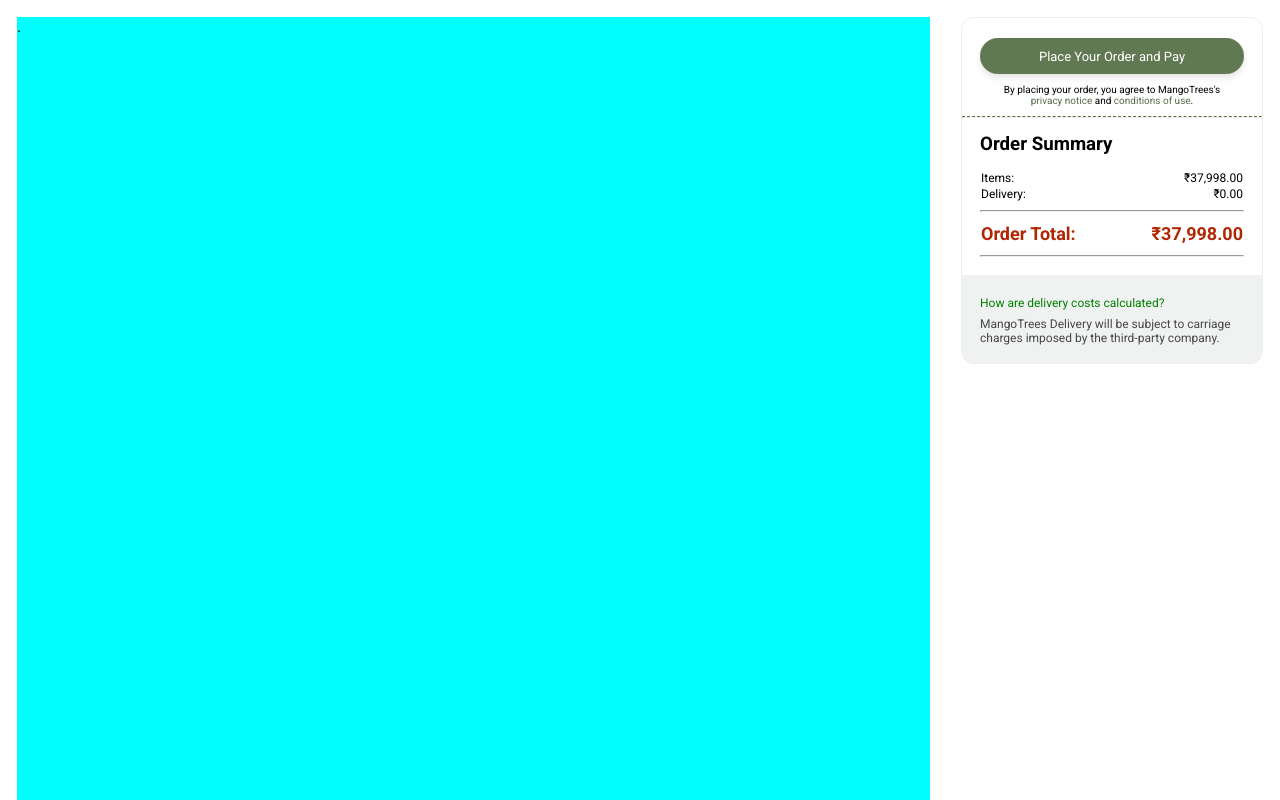
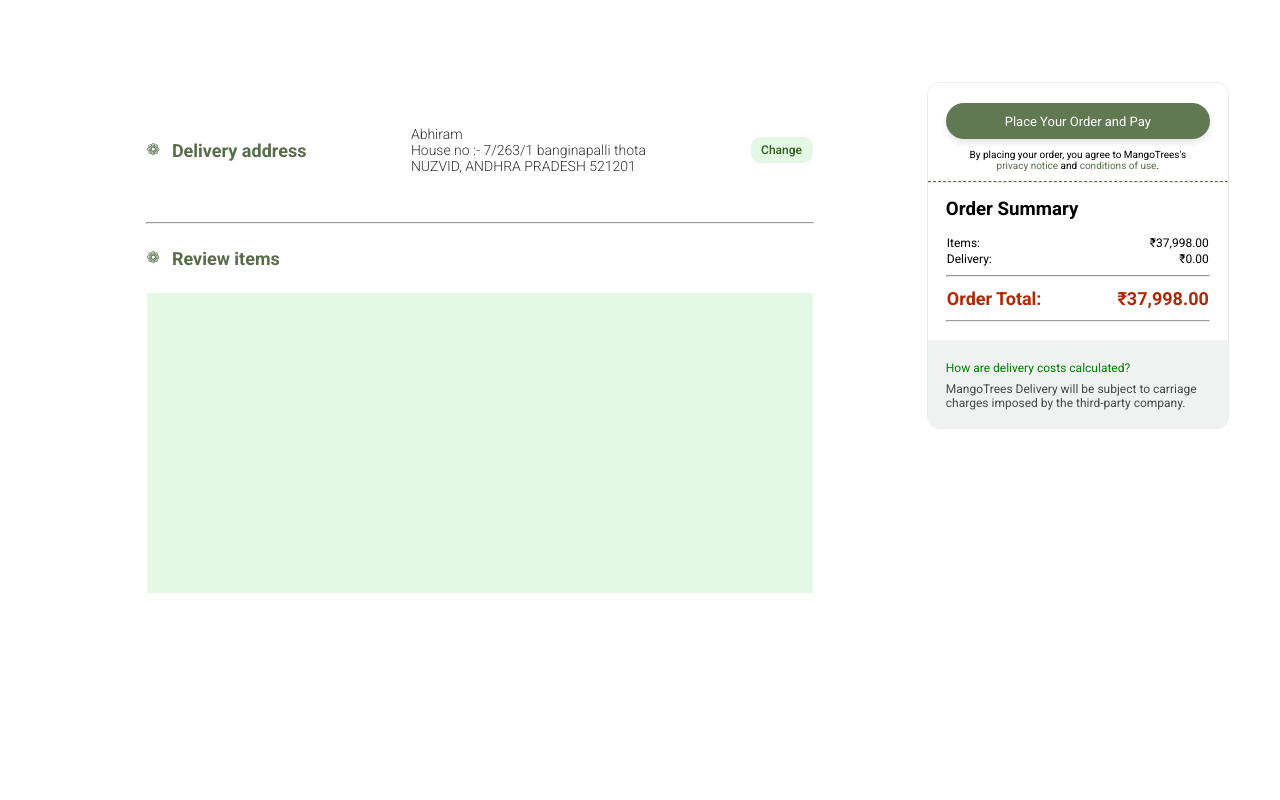
Before and after one commit to abhiram418/mangotrees-UI, an Angular app: page /checkout in a window 1280 px wide. Shown: the top 800 px of the page. Built offline with nearby package versions, Linux system fonts and the light colour scheme.

Commit message:
added the check-out-review-items

```diff
--- a/src/app/Product/check-out-page/check-out-page.component.css
+++ b/src/app/Product/check-out-page/check-out-page.component.css
@@ -7,6 +7,7 @@
 }
 .check-out-component{
     width: calc(100%-34px);
+    margin-top: 65px;
     padding: 17px;
     display: flex;
     justify-content: space-between;
@@ -15,15 +16,127 @@
     border-radius: 12px;
     border: 1.5px solid rgb(237, 237, 237);
 }
+.multi-line-ellipsis{
+    overflow: hidden;
+    display: -webkit-box;
+    -webkit-box-orient: vertical;
+    -webkit-line-clamp: 5;
+    text-overflow: ellipsis;
+}
+
+
 
 
 .check-out-all-items{
-    height: 1000px;
-    width: calc(100% - 333px);
-    background-color: aqua;
+    height: fit-content;
+    width: calc(100% - 321px);
+    padding-top: 20px;
+    display: flex;
+    flex-direction: column;
+    align-items: center;
+    /* background-color: aqua; */
 }
 
 
+.check-out-delivery-address{
+    height: fit-content;
+    width: 666px;
+    padding-inline: 6px;
+    display: flex;
+    justify-content: space-between;
+    /* align-items: center; */
+    /* background-color: antiquewhite; */
+}
+.check-out-delivery-address-title{
+    display: flex;
+    align-items: center;
+}
+.check-out-delivery-address-title a{
+    margin-bottom: 1.5px;
+    margin-right: 12px;
+    color: #576d4a;
+}
+.check-out-delivery-address-title h3{
+    margin: 0px;
+    font-size: 18px;
+    color: #576d4a;
+}
+.check-out-delivery-address p{
+    height: fit-content;
+    max-width: 275px;
+    margin-top: 24px;
+    margin-bottom: 24px;
+    font-size: 14px;
+    align-self: center;
+    color: #333;
+}
+.change-button{
+    width: 50px;
+    padding: 5px;
+    text-align: center;
+    font-size: 12px;
+    align-self: center;
+    cursor: pointer;
+    border-radius: 10px;
+    border: 1.5px solid rgb(237, 237, 237);
+    transition: 0.33s;
+    background-color: #e4f9e4;
+}
+.change-button:active{
+    transition: 0.3s;
+    background-color: #d8f3d8;
+}
+.change-button a{
+    font-weight: 500;
+    user-select: none;
+    color: #335b1e;
+}
+
+.check-out-all-items hr{
+    width: 666px;
+    margin-top: 24px;
+    margin-bottom: 24px;
+}
+
+
+.check-out-review-items{
+    width: 666px;
+    display: flex;
+    flex-direction: column;
+}
+
+.check-out-review-items-title{
+    padding-bottom: 24px;
+    display: flex;
+    align-items: center;
+}
+.check-out-review-items-title a{
+    margin-bottom: 1.5px;
+    margin-right: 12px;
+    color: #576d4a;
+}
+.check-out-review-items-title h3{
+    margin: 0px;
+    font-size: 18px;
+    color: #576d4a;
+}
+
+.review-items-list{
+    width: 100%;
+}
+.review-item{
+    height: 300px;
+    width: 100%;
+    background-color: #e4f9e4;
+}
+
+
+
+
+.Width-300{
+    width: 303px;
+    /* background-color: #576d4a; */
+}
 .proceed-to-check-out{
     height: fit-content;
     width: 300px;
@@ -133,9 +246,60 @@ td{
 
 
 
+@media (max-width: 2080px){
+    .proceed-to-check-out{
+        right: 18%;
+    }
+}@media (max-width: 1980px){
+    .proceed-to-check-out{
+        right: 14%;
+    }
+}@media (max-width: 1880px){
+    .proceed-to-check-out{
+        right: 10%;
+    }
+}@media (max-width: 1580px){
+    .proceed-to-check-out{
+        right: 7%;
+    }
+}@media (max-width: 1480px){
+    .proceed-to-check-out{
+        right: 5%;
+    }
+}@media (max-width: 1375px){
+    .proceed-to-check-out{
+        right: 4%;
+    }
+}@media (max-width: 1275px){
+    .proceed-to-check-out{
+        right: 3%;
+    }
+}@media (max-width: 1221px){
+    .proceed-to-check-out{
+        right: 2%;
+    }
+}@media (max-width: 1115px){
+    .proceed-to-check-out{
+        right: 17px;
+    }
+}
+@media (max-width: 1085px){
+    .check-out-delivery-address{
+        height: fit-content;
+        min-height: 160px;
+        width: 333px;
+        text-align: center;
+        flex-direction: column;
+    }
 
+    .check-out-all-items hr{
+        width: 333px;
+    }
 
-
+    .check-out-review-items{
+        width: 333px;
+    }
+}
 @media (max-width: 850px){
     .check-out-all-items{
         /* height: fit-content; */
@@ -153,3 +317,23 @@ td{
         right: 0;
     }
 }
+@media (max-width: 874px){
+    .check-out-component{
+        margin-top: 121px;
+    }
+}
+
+
+@media (max-width: 380px) {
+    .check-out-delivery-address{
+        width: 275px;
+    }
+
+    .check-out-all-items hr{
+        width: 250px !important;
+    }
+
+    .check-out-review-items{
+        width: 275px;
+    }
+}
--- a/src/app/Product/check-out-page/check-out-page.component.html
+++ b/src/app/Product/check-out-page/check-out-page.component.html
@@ -1,9 +1,32 @@
 <div class="check-out-page roboto-regular">
+    <!-- <app-nav-bar [navBarData]="navBarData" (redirectTo)="RedirectTo($event)" (search)="Search($event)"></app-nav-bar> -->
+
     <div class="check-out-component">
         <div class="check-out-all-items">
-            .
+            <div class="check-out-delivery-address">
+                <div class="check-out-delivery-address-title">
+                    <a>❁</a>
+                    <h3>Delivery address</h3>
+                </div>
+                <p class="roboto-light multi-line-ellipsis">Abhiram <br>House no :- 7/263/1 banginapalli thota <br> NUZVID, ANDHRA PRADESH 521201</p>
+                <div class="change-button">
+                    <a>Change</a>
+                </div>
+            </div>
+            <hr>
+            <div class="check-out-review-items">
+                <div class="check-out-review-items-title">
+                    <a>❁</a>
+                    <h3>Review items</h3>
+                </div>
+                <div class="review-items-list">
+                    <div class="review-item">
+
+                    </div>
+                </div>
+            </div>
         </div>
-        <div>
+        <div class="Width-300">
             <div class="proceed-to-check-out blur">
                 <div class="proceed-to-payment">
                     <div>
@@ -49,4 +72,5 @@
             </div>
         </div>
     </div>
+
 </div>
--- a/src/app/Product/check-out-page/check-out-page.component.ts
+++ b/src/app/Product/check-out-page/check-out-page.component.ts
@@ -1,12 +1,23 @@
 import { Component } from '@angular/core';
+import { FooterComponent } from "../../components/footer/footer.component";
+import { NavBarComponent } from "../../components/nav-bar/nav-bar.component";
+import { NavBarData } from '../../components/nav-bar/navBarData';
 
 @Component({
   selector: 'app-check-out-page',
   standalone: true,
-  imports: [],
+  imports: [FooterComponent, NavBarComponent],
   templateUrl: './check-out-page.component.html',
   styleUrl: './check-out-page.component.css'
 })
 export class CheckOutPageComponent {
+  navBarData = new NavBarData();
 
+
+  RedirectTo(to:string){
+    alert("to: "+to);
+  }
+  Search(word:string){
+    alert("search: "+ word);
+  }
 }
```
